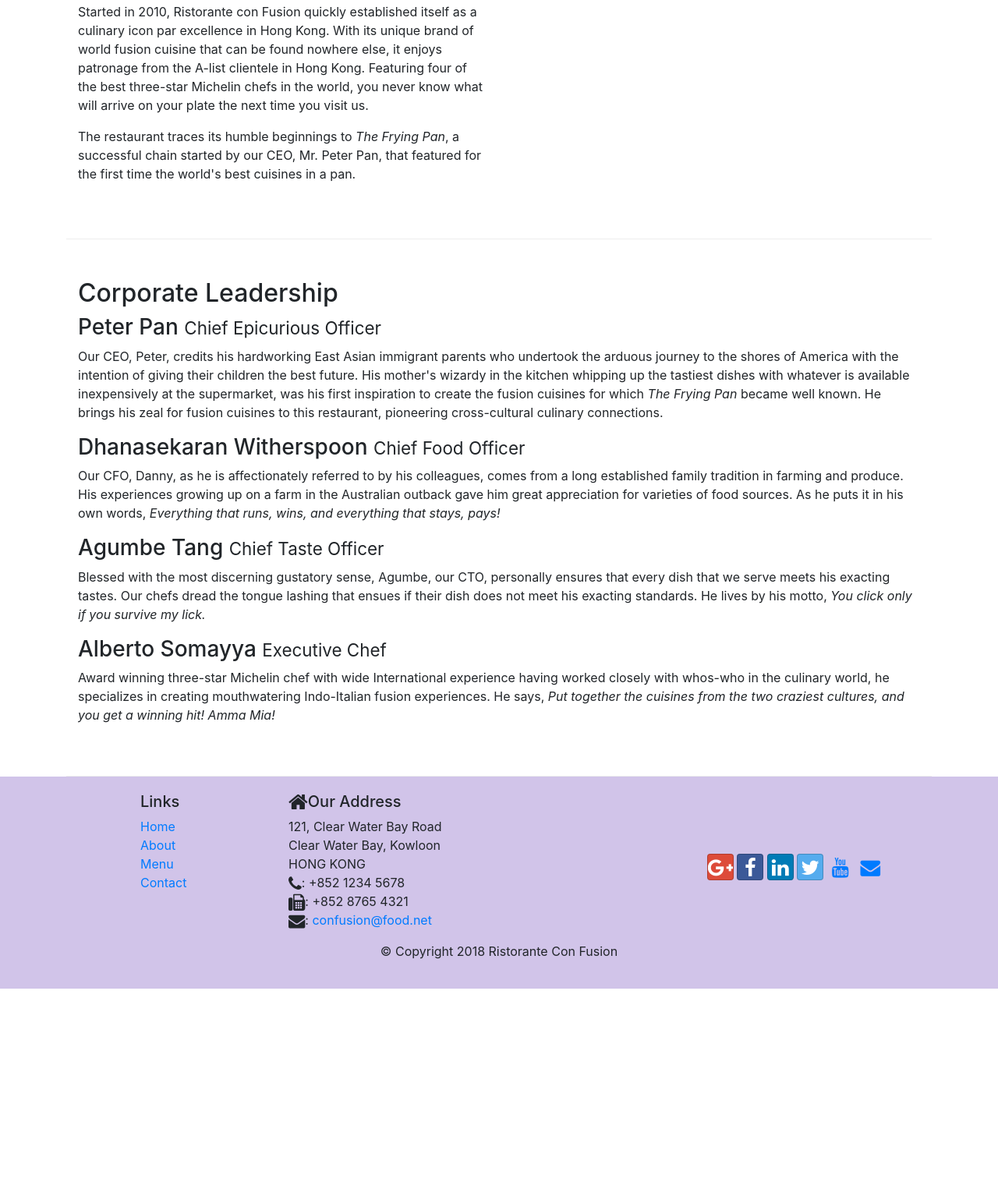
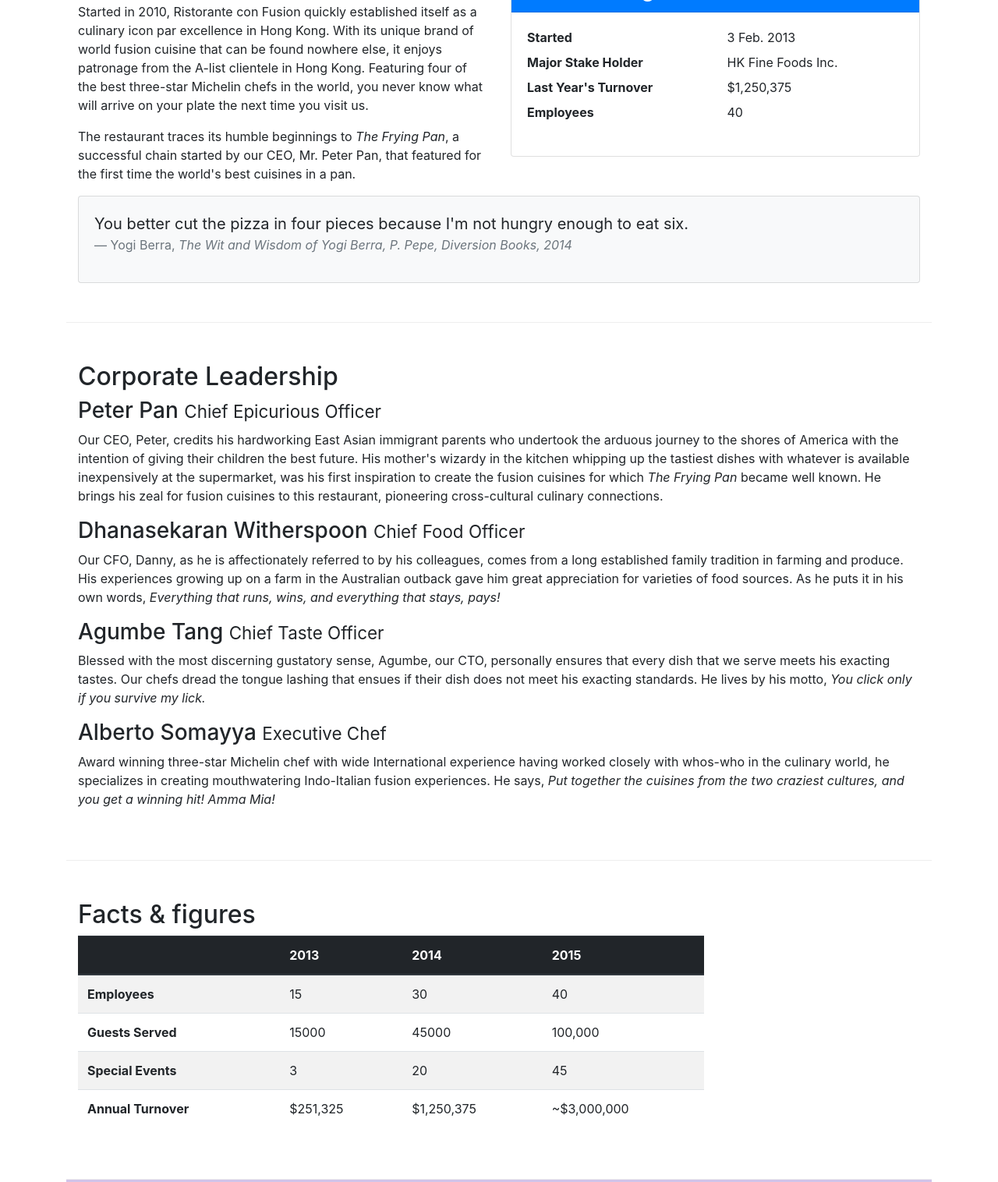
Before and after one commit to saivikas0411/Restaurant_homepage, a website: page aboutus.html in a window 1280 px wide. Shown: the part 558-2074 px from the top of the page at 78% size. Before the commit the page ends 1826 px from the top, so only its background shows below. Drawn offline with nearby package versions, Linux system fonts and the light colour scheme.

Commit message:
After Tables and cards

```diff
--- a/aboutus.html
+++ b/aboutus.html
@@ -65,7 +65,34 @@
                 <p>Started in 2010, Ristorante con Fusion quickly established itself as a culinary icon par excellence in Hong Kong. With its unique brand of world fusion cuisine that can be found nowhere else, it enjoys patronage from the A-list clientele in Hong Kong.  Featuring four of the best three-star Michelin chefs in the world, you never know what will arrive on your plate the next time you visit us.</p>
                 <p>The restaurant traces its humble beginnings to <em>The Frying Pan</em>, a successful chain started by our CEO, Mr. Peter Pan, that featured for the first time the world's best cuisines in a pan.</p>
             </div>
-            <div>
+            <div class="col-sm">
+                <div class="card">
+                    <h3 class="card-header bg-primary text-white">Facts AT a glance</h3>
+                    <div class="card-body">
+                        <dl class="row">
+                            <dt class="col-6">Started</dt>
+                            <dd class="col-6">3 Feb. 2013</dd>
+                            <dt class="col-6">Major Stake Holder</dt>
+                            <dd class="col-6">HK Fine Foods Inc.</dd>
+                            <dt class="col-6">Last Year's Turnover</dt>
+                            <dd class="col-6">$1,250,375</dd>
+                            <dt class="col-6">Employees</dt>
+                            <dd class="col-6">40</dd>
+                        </dl>
+                    </div>
+                </div>
+            </div>
+            <div class="col-12">
+                <div class="card card-body bg-light">
+                    <blockquote class="blockquote">
+                        <p class="mb-0">You better cut the pizza in four pieces because
+                            I'm not hungry enough to eat six.</p>
+                        <footer class="blockquote-footer">Yogi Berra,
+                            <cite title="Source Title">The Wit and Wisdom of Yogi Berra,
+                            P. Pepe, Diversion Books, 2014</cite>
+                        </footer>
+                    </blockquote>
+                </div>
             </div>
         </div>
 
@@ -83,6 +110,49 @@
                 <p class="d-none d-sm-block">Award winning three-star Michelin chef with wide International experience having worked closely with whos-who in the culinary world, he specializes in creating mouthwatering Indo-Italian fusion experiences. He says, <em>Put together the cuisines from the two craziest cultures, and you get a winning hit! Amma Mia!</em></p>
             </div>
        </div>
+    <div class="row row-content">
+        <div class="col-12 col-sm-9">
+            <h2>Facts &amp; figures</h2>
+            <div class="table-responsive">
+                <table class="table table-striped">
+                    <thead class="thead-dark">
+                        <tr>
+                            <th>&nbsp;</th>
+                            <th>2013</th>
+                            <th>2014</th>
+                            <th>2015</th>
+                        </tr>
+                    </thead>
+                    <tbody>
+
+                        <tr>
+                            <th>Employees</th>
+                            <td>15</td>
+                            <td>30</td>
+                            <td>40</td>
+                        </tr>
+                        <tr>
+                            <th>Guests Served</th>
+                            <td>15000</td>
+                            <td>45000</td>
+                            <td>100,000</td>
+                        </tr>
+                        <tr>
+                            <th>Special Events</th>
+                            <td>3</td>
+                            <td>20</td>
+                            <td>45</td>
+                        </tr>
+                        <tr>
+                            <th>Annual Turnover</th>
+                            <td>$251,325</td>
+                            <td>$1,250,375</td>
+                            <td>~$3,000,000</td>
+                        </tr>
+                    </tbody>
+                </table>
+            </div>
+        </div>
 
     </div>
 
```
